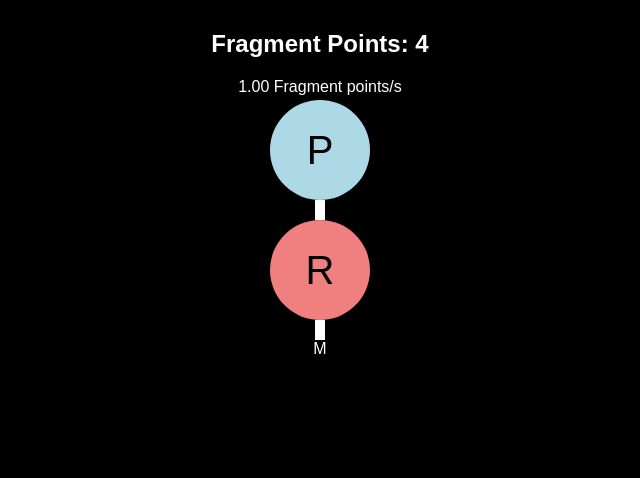
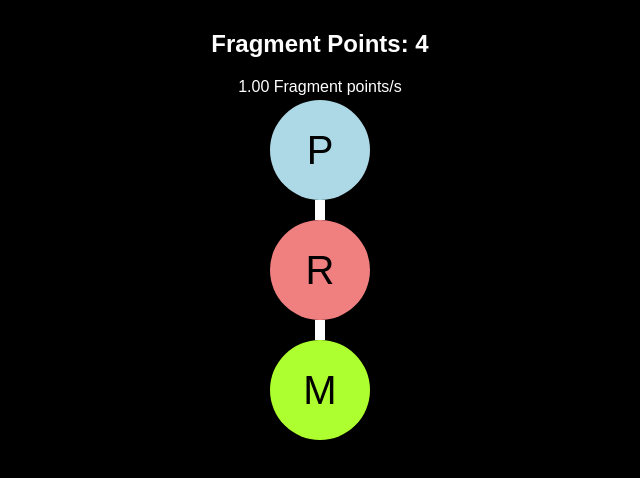
Before and after one commit to konradek200/Upgrade_tree, a plain HTML site: page index.html in a window 1280 px wide. Shown: the whole page, without its empty margins (320-960 px from the left). Drawn offline with Linux system fonts and the light colour scheme.

Commit message:
Update style.css
added new layer

```diff
--- a/style.css
+++ b/style.css
@@ -40,6 +40,19 @@ body {
     margin: 0px auto;
     cursor: pointer;
 }
+.prestige-circle {
+    width: 100px;
+    height: 100px;
+    border-radius: 50%;
+    background-color: greenyellow;
+    color: black;
+    font-size: 40px;
+    display: flex;
+    align-items: center;
+    justify-content: center;
+    margin: 0px auto;
+    cursor: pointer;
+}
 .line {
     width: 10px;
     height: 20px;
```
